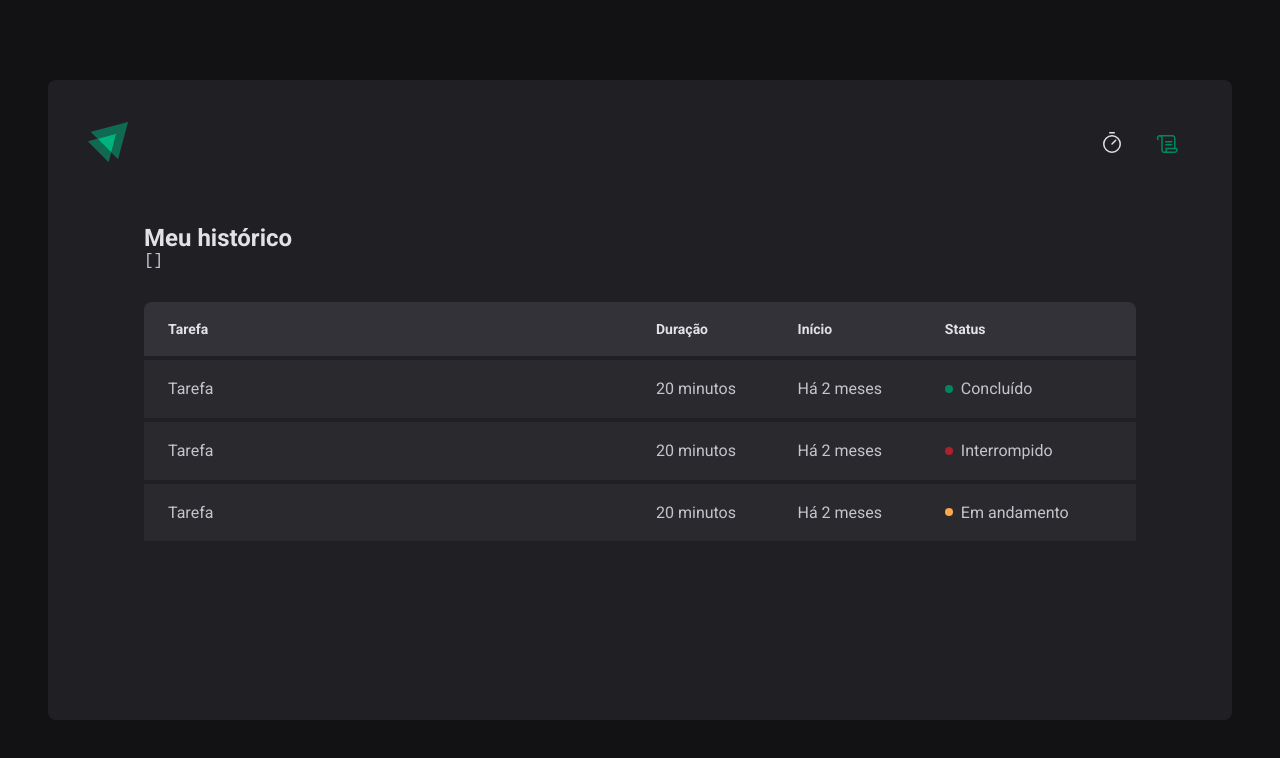
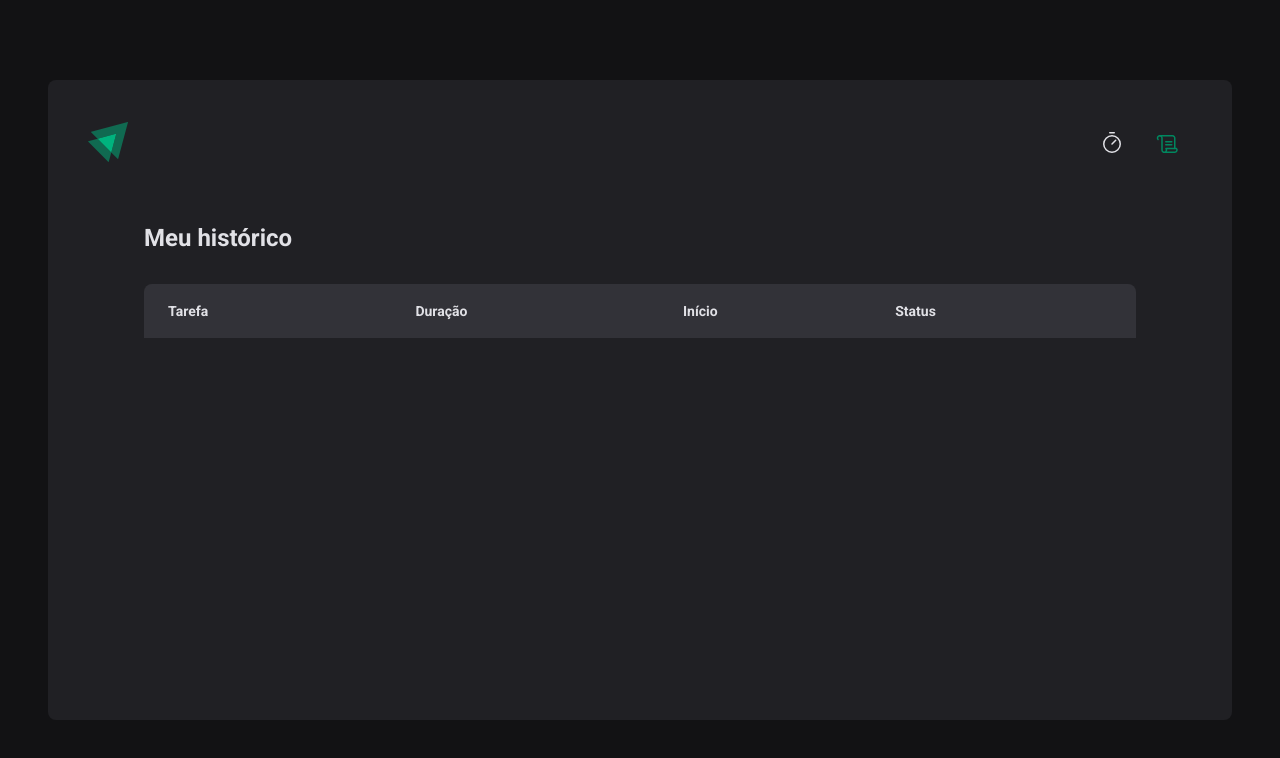
Before and after one commit to MauricioRezende/rocketseat-ignite-timer, a React (Vite) app: page /history in a window 1280 px wide. Shown: the top 758 px of the page. Built offline with nearby package versions, Linux system fonts and the light colour scheme.

Commit message:
feat: history listing

```diff
--- a/src/pages/History/index.tsx
+++ b/src/pages/History/index.tsx
@@ -9,7 +9,6 @@
   return (
     <HistoryContainer>
       <h1>Meu histórico</h1>
-      <pre>{JSON.stringify(cycles, null, 2)}</pre>
       <HistoryList>
         <table>
           <thead>
@@ -21,24 +20,26 @@
             </tr>
           </thead>
           <tbody>
-            <tr>
-              <td>Tarefa</td>
-              <td>20 minutos</td>
-              <td>Há 2 meses</td>
-              <td><Status statusColor="green">Concluído</Status></td>
-            </tr>
-            <tr>
-              <td>Tarefa</td>
-              <td>20 minutos</td>
-              <td>Há 2 meses</td>
-              <td><Status statusColor="red">Interrompido</Status></td>
-            </tr>
-            <tr>
-              <td>Tarefa</td>
-              <td>20 minutos</td>
-              <td>Há 2 meses</td>
-              <td><Status statusColor="yellow">Em andamento</Status></td>
-            </tr>
+            {cycles.map((cycle) => {
+              return (
+                <tr key={cycle.id}>
+                  <td>{cycle.task}</td>
+                  <td>{cycle.minutesAmount} minutos</td>
+                  <td>{cycle.startDate.toISOString()}</td>
+                  <td>
+                    {cycle.finishedDate && (
+                      <Status statusColor="green">Concluído</Status>
+                    )}
+                    {cycle.interruptedDate && (
+                      <Status statusColor="red">Interrompido</Status>
+                    )}
+                    {!cycle.finishedDate && !cycle.interruptedDate && (
+                      <Status statusColor="yellow">Em andamento</Status>
+                    )}
+                  </td>
+                </tr>
+              )
+            })}
           </tbody>
         </table>
       </HistoryList>
```
